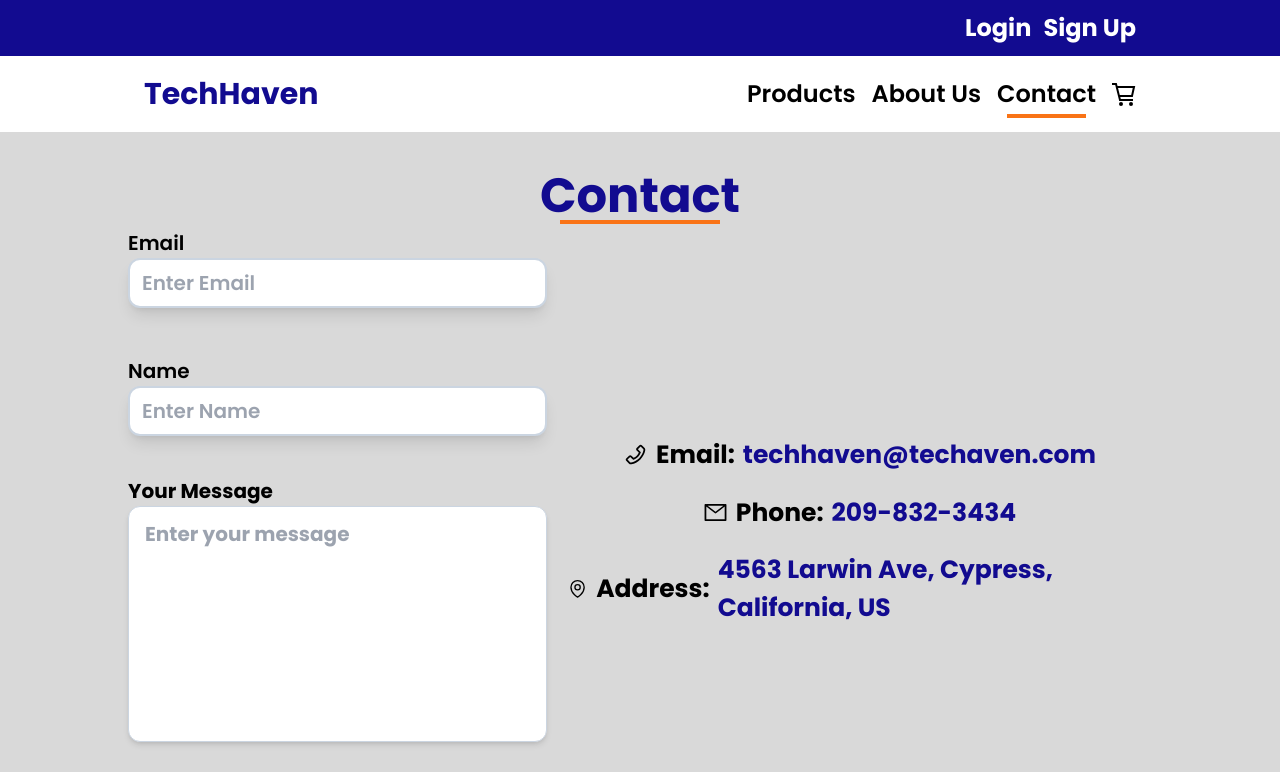
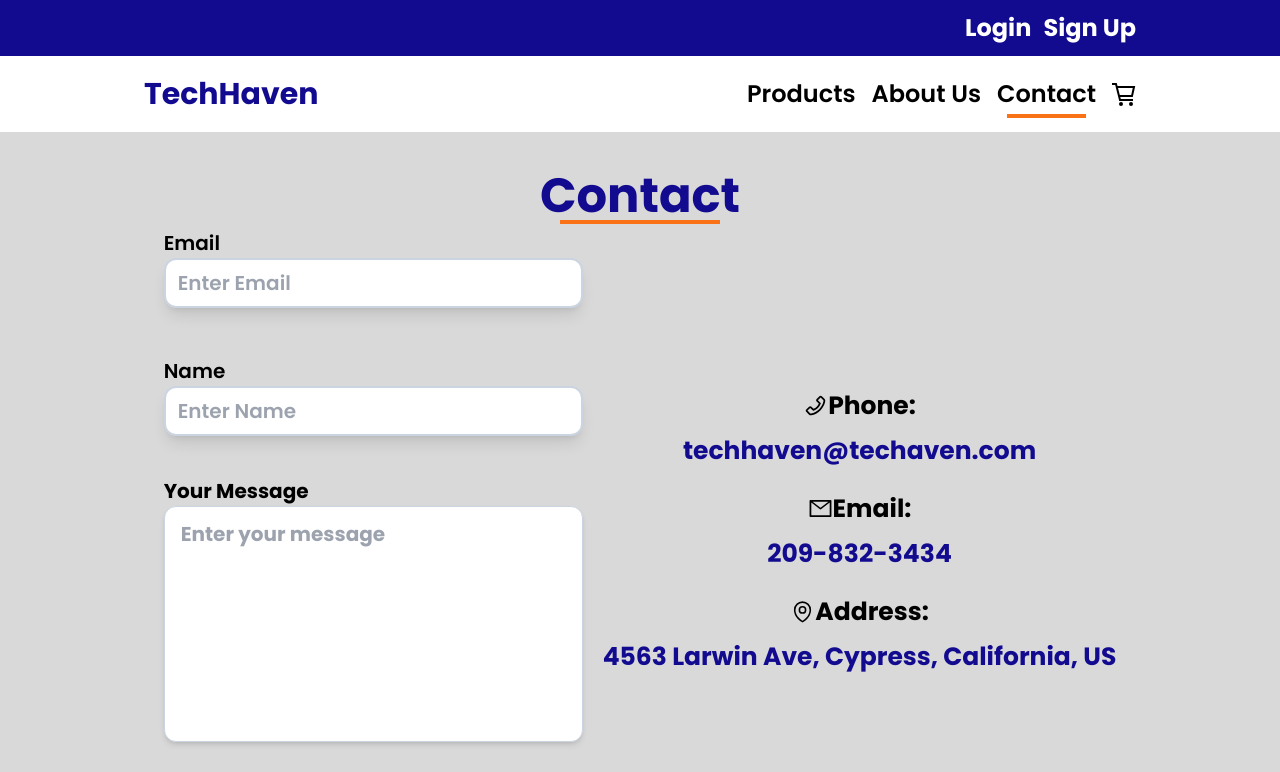
Before and after one commit to synonim789/tech-haven, a React (Vite) app in the folder frontend/tech-haven/: page /contact in a window 1280 px wide. Shown: the top 772 px of the page. Built offline with nearby package versions, Linux system fonts and the light colour scheme; no server answers.

Commit message:
add contact form responsiveness

```diff
--- a/frontend/tech-haven/src/components/ContactInfo.tsx
+++ b/frontend/tech-haven/src/components/ContactInfo.tsx
@@ -3,18 +3,26 @@ import { HiOutlineMapPin } from 'react-icons/hi2'
 
 const ContactInfo = () => {
   return (
-    <section className="flex flex-col items-center justify-center gap-5">
-      <p className="text-[25px] font-bold flex items-center gap-2">
-        <AiOutlinePhone />
-        Email: <span className="text-[#120b90]">techhaven@techaven.com</span>
+    <section className="flex flex-col items-center justify-center gap-5 break-all ">
+      <p className="text-[20px] font-bold flex items-center gap-2 md:text-[25px] flex-col">
+        <span className="flex flex-row items-center">
+          <AiOutlinePhone /> Phone:
+        </span>
+        <span className="text-[#120b90]">techhaven@techaven.com</span>
       </p>
-      <p className="text-[25px] font-bold flex items-center gap-2">
-        <AiOutlineMail />
-        Phone: <span className="text-[#120b90]">209-832-3434</span>
+      <p className="text-[20px] font-bold flex items-center gap-2 md:text-[25px] flex-col ">
+        <span className="flex flex-row items-center">
+          <AiOutlineMail />
+          Email:
+        </span>
+        <span className="text-[#120b90]">209-832-3434</span>
       </p>
-      <p className="text-[25px] font-bold flex items-center gap-2">
-        <HiOutlineMapPin />
-        Address:{' '}
+      <p className="text-[20px] font-bold flex items-center gap-2 md:text-[25px] flex-col">
+        <span className="flex flex-row items-center">
+          <HiOutlineMapPin />
+          Address:
+        </span>
+
         <span className="text-[#120b90]">
           4563 Larwin Ave, Cypress, California, US
         </span>
```
